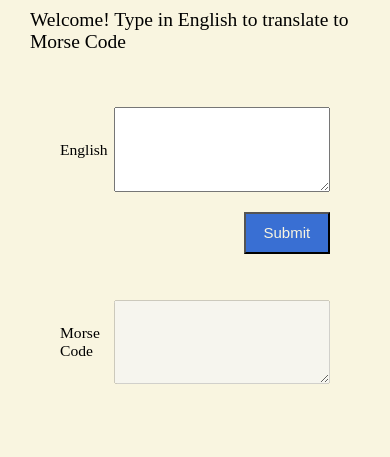
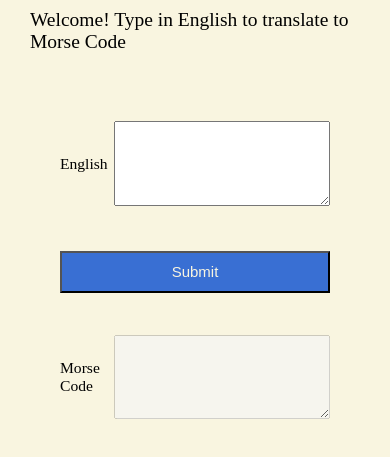
Before and after one commit to NDenheim/morse-code-translator, a website built with Vite: page index.html in a window 390 px wide. Shown: the part 177-634 px from the top of the page. Built offline with nearby package versions, Linux system fonts and the light colour scheme.

Commit message:
Edited media queries to improve responsiveness

```diff
--- a/src/_layout.scss
+++ b/src/_layout.scss
@@ -22,9 +22,9 @@ body {
     .text-field {
       height: 10vh;
       width: 100%;
-      font-size: 20px;
+      font-size: 17px;
       margin: 20px 0;
-      padding: 0 2vw;
+      padding: 1vh 2vw;
       overflow-wrap: break-word;
     }
   }
@@ -35,11 +35,11 @@ body {
     grid-template-rows: 80% 20%;
 
     &__submit {
-      grid-column: 2/3;
-      width: 40%;
+      grid-column: 1/3;
+      width: 100%;
       height: 5vh;
       font-size: 15px;
-      margin: 0 0 0 auto;
+      margin: 25px 0 10px auto;
       background-color: rgb(57, 111, 211);
       color: rgb(249, 245, 224);
     }
@@ -73,7 +73,7 @@ body {
       .text-field {
         font-size: 28px;
         margin: 20px 0;
-        padding: 0 2vw;
+        padding: 1vh 2vw;
         overflow-wrap: break-word;
       }
     }
@@ -88,7 +88,7 @@ body {
         width: 40%;
         height: 5vh;
         font-size: 20px;
-        margin: 0 0 0 auto;
+        margin: 35px 0 20px auto;
       }
     }
 
```
